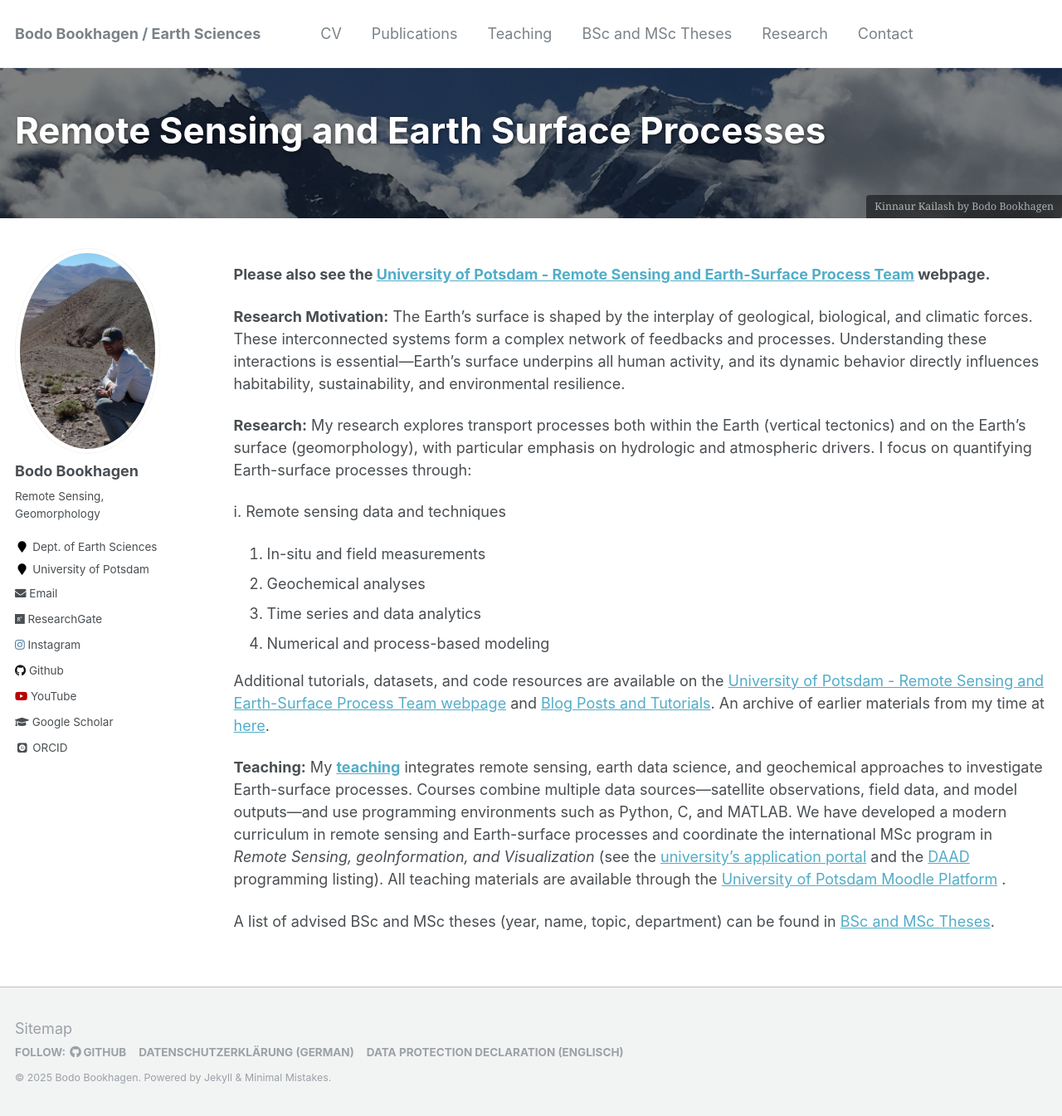
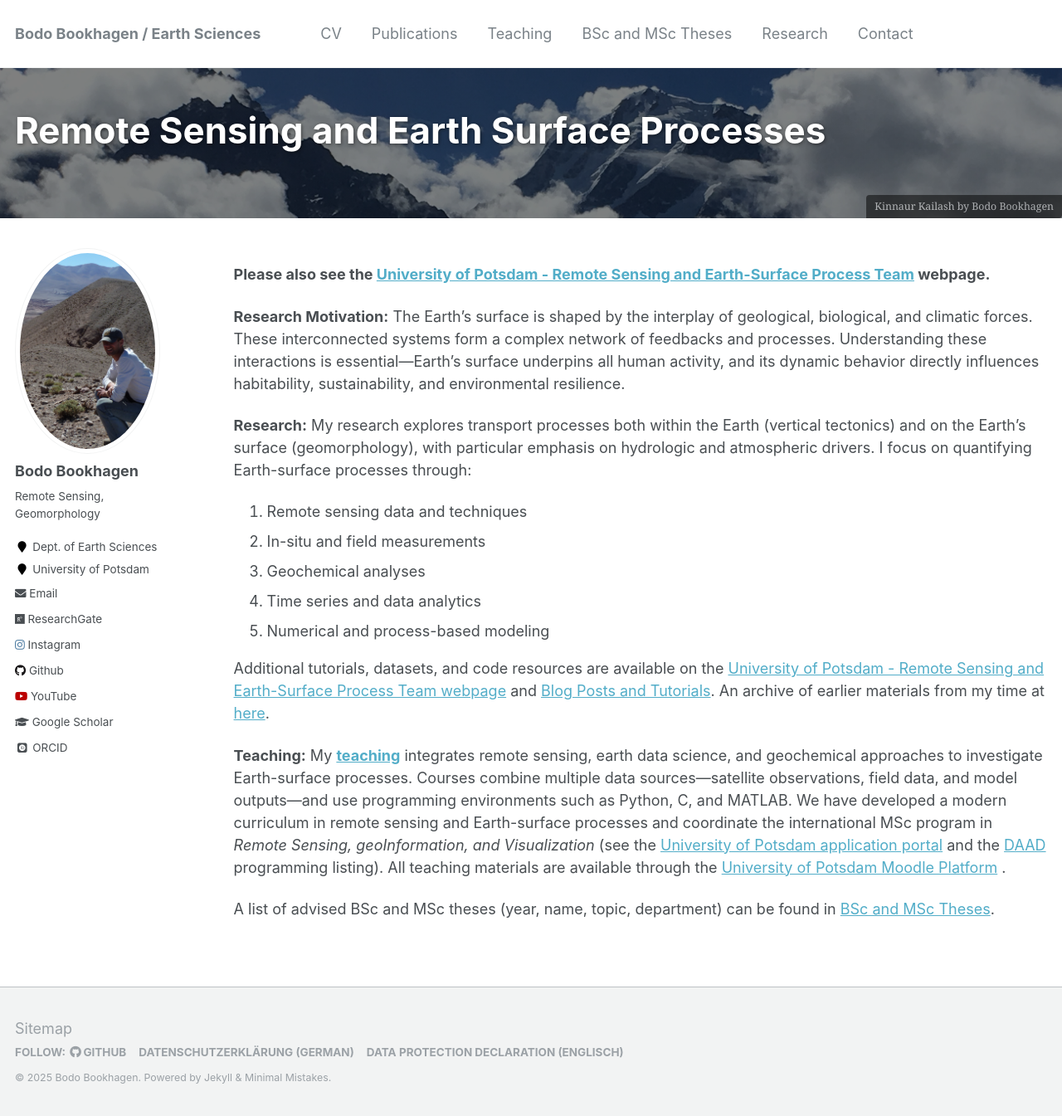
Before and after one commit to BodoBookhagen/BodoBookhagen.github.io, a Jekyll site: the page built from _pages/about.md, in a window 1280 px wide and 1345 px high. Shown: the whole window at 83% size. Built offline with Jekyll 4.4.1, drawn with Linux system fonts in a browser that asks for light colours; some web fonts are replaced.

Commit message:
`date +"%m-%d-Y"`

```diff
--- a/_pages/about.md
+++ b/_pages/about.md
@@ -28,6 +28,6 @@ i. Remote sensing data and techniques
 
 Additional tutorials, datasets, and code resources are available on the [University of Potsdam - Remote Sensing and Earth-Surface Process Team webpage](http://UP-RS-ESP.github.io/) and [Blog Posts and Tutorials](https://up-rs-esp.github.io/year-archive/). An archive of earlier materials from my time at [here](http://www.geog.ucsb.edu/~bodo/).
 
-**Teaching:** My [**teaching**](http://bodobookhagen.github.io/teaching) integrates remote sensing, earth data science, and geochemical approaches to investigate Earth-surface processes. Courses combine multiple data sources—satellite observations, field data, and model outputs—and use programming environments such as Python, C, and MATLAB. We have developed a modern curriculum in remote sensing and Earth-surface processes and coordinate the international MSc program in *Remote Sensing, geoInformation, and Visualization* (see the [university's application portal](https://www.uni-potsdam.de/de/mnfakul/studium-und-lehre/master/remote-sensing-geoinformation-and-visualization.html) and the [DAAD](https://www.daad.de/deutschland/studienangebote/international-programmes/en/detail/4855/) programming listing). All teaching materials are available through the [University of Potsdam Moodle Platform](https://moodle2.uni-potsdam.de/) .
+**Teaching:** My [**teaching**](http://bodobookhagen.github.io/teaching) integrates remote sensing, earth data science, and geochemical approaches to investigate Earth-surface processes. Courses combine multiple data sources—satellite observations, field data, and model outputs—and use programming environments such as Python, C, and MATLAB. We have developed a modern curriculum in remote sensing and Earth-surface processes and coordinate the international MSc program in *Remote Sensing, geoInformation, and Visualization* (see the [University of Potsdam application portal](https://www.uni-potsdam.de/de/mnfakul/studium-und-lehre/master/remote-sensing-geoinformation-and-visualization.html) and the [DAAD](https://www.daad.de/deutschland/studienangebote/international-programmes/en/detail/4855/) programming listing). All teaching materials are available through the [University of Potsdam Moodle Platform](https://moodle2.uni-potsdam.de/) .
 
 A list of advised BSc and MSc theses (year, name, topic, department) can be found in [BSc and MSc Theses](http://bodobookhagen.github.io/theses).
```
Also changed, not shown: other parts of _pages/about.md (+1 -1 lines).
